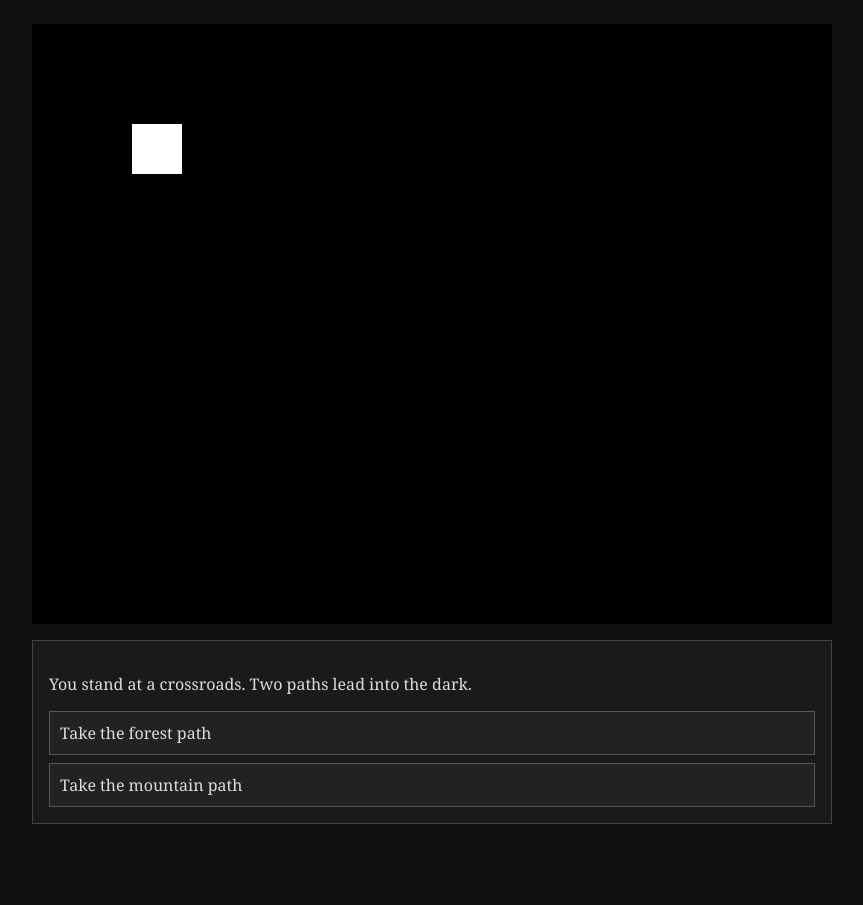
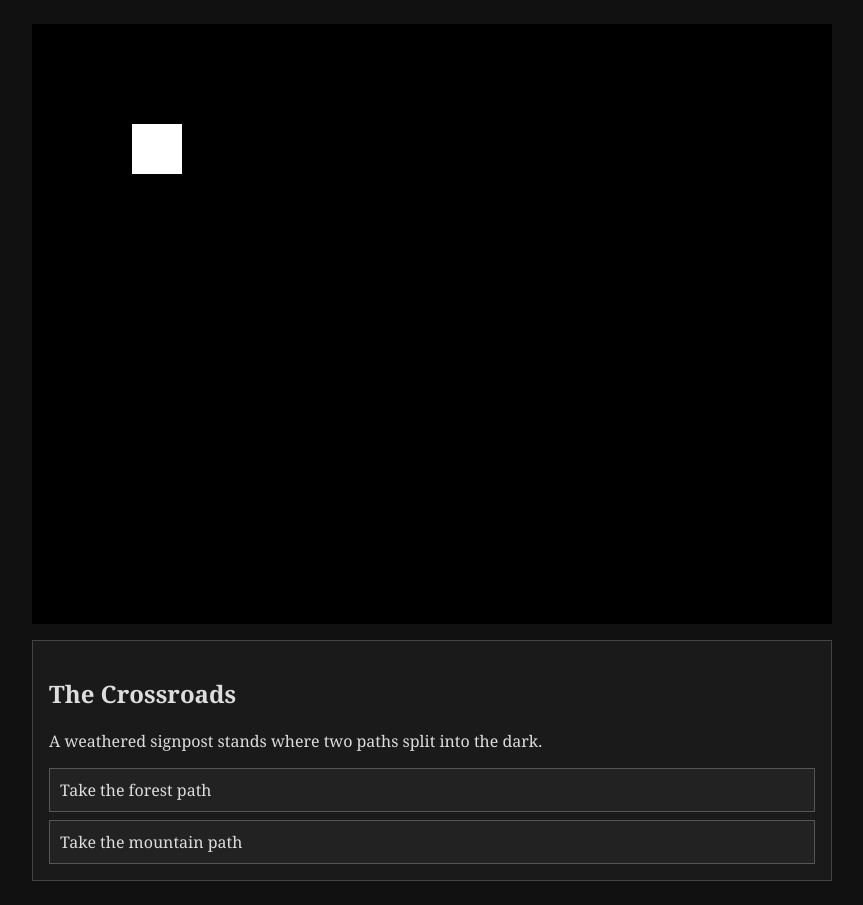
Before and after one commit to royLflush/NoGoingBack, a website built with Vite: page index.html in a window 1280 px wide. Shown: the whole page, without its empty margins (208-1071 px from the left). Before the commit the page ends 848 px from the top, so only its background shows below. Built offline with nearby package versions, Linux system fonts and the light colour scheme.

Commit message:
Added defined areas (subject to change) and game state logic

```diff
--- a/index.html
+++ b/index.html
@@ -8,6 +8,7 @@
   <body>
     <canvas id="game"></canvas>
     <div id="panel">
+      <h2 id="area-name"></h2>
       <p id="story"></p>
       <div id="choices"></div>
     </div>
--- /dev/null
+++ b/src/content/areas.ts
@@ -0,0 +1,41 @@
+export interface Exit {
+    to: string;
+    label: string;
+}
+
+export interface Area {
+    id: string;
+    name: string;
+    description: string;
+    exits: Exit[];
+}
+
+export const areas: Record<string, Area> = {
+  crossroads: {
+    id: "crossroads",
+    name: "The Crossroads",
+    description: "A weathered signpost stands where two paths split into the dark.",
+    exits: [
+      { to: "forest", label: "Take the forest path" },
+      { to: "mountain", label: "Take the mountain path" },
+    ],
+  },
+  forest: {
+    id: "forest",
+    name: "Whispering Forest",
+    description: "The trees close in behind you. Something moves between the trunks.",
+    exits: [{ to: "ruins", label: "Follow the faint trail east" }],
+  },
+  mountain: {
+    id: "mountain",
+    name: "Mountain Pass",
+    description: "The wind bites as you climb. Below, you spot crumbling stone walls.",
+    exits: [{ to: "ruins", label: "Descend toward the walls" }],
+  },
+  ruins: {
+    id: "ruins",
+    name: "Sunken Ruins",
+    description: "Broken pillars rise from the mud. There is no path behind you now.",
+    exits: [],
+  },
+};
--- /dev/null
+++ b/src/logic/state.ts
@@ -0,0 +1,17 @@
+import { areas } from "../content/areas";
+
+export interface GameState {
+  areaId: string;
+}
+
+export const state: GameState = {
+  areaId: "crossroads",
+};
+
+export function moveTo(areaId: string) {
+  if (!areas[areaId]) {
+    console.error(`No area with id "${areaId}"`);
+    return;
+  }
+  state.areaId = areaId;
+}
--- a/src/main.ts
+++ b/src/main.ts
@@ -1,4 +1,5 @@
 import "./style.css";
+import { render } from "./ui/panel";
 
 const canvas = document.getElementById("game") as HTMLCanvasElement;
 const ctx = canvas.getContext("2d")!;
@@ -11,22 +12,4 @@ ctx.fillRect(0, 0, canvas.width, canvas.height);
 ctx.fillStyle = "white";
 ctx.fillRect(100, 100, 50, 50);
 
-const story = document.getElementById("story") as HTMLParagraphElement;
-const choices = document.getElementById("choices") as HTMLDivElement;
-
-function addChoice(label: string, onClick: () => void) {
-  const button = document.createElement("button");
-  button.textContent = label;
-  button.addEventListener("click", onClick);
-  choices.appendChild(button);
-}
-
-story.textContent = "You stand at a crossroads. Two paths lead into the dark.";
-
-addChoice("Take the forest path", () => {
-  story.textContent = "The trees close in behind you.";
-});
-
-addChoice("Take the mountain path", () => {
-  story.textContent = "The wind bites as you climb.";
-});
+render();
--- /dev/null
+++ b/src/ui/panel.ts
@@ -0,0 +1,29 @@
+import { areas } from "../content/areas";
+import { state, moveTo } from "../logic/state";
+
+const areaName = document.getElementById("area-name") as HTMLHeadingElement;
+const story = document.getElementById("story") as HTMLParagraphElement;
+const choices = document.getElementById("choices") as HTMLDivElement;
+
+function addChoice(label: string, onClick: () => void) {
+  const button = document.createElement("button");
+  button.textContent = label;
+  button.addEventListener("click", onClick);
+  choices.appendChild(button);
+}
+
+export function render() {
+  const area = areas[state.areaId];
+
+  areaName.textContent = area.name;
+  story.textContent = area.description;
+
+  choices.replaceChildren();
+
+  for (const exit of area.exits) {
+    addChoice(exit.label, () => {
+      moveTo(exit.to);
+      render();
+    });
+  }
+}
```
